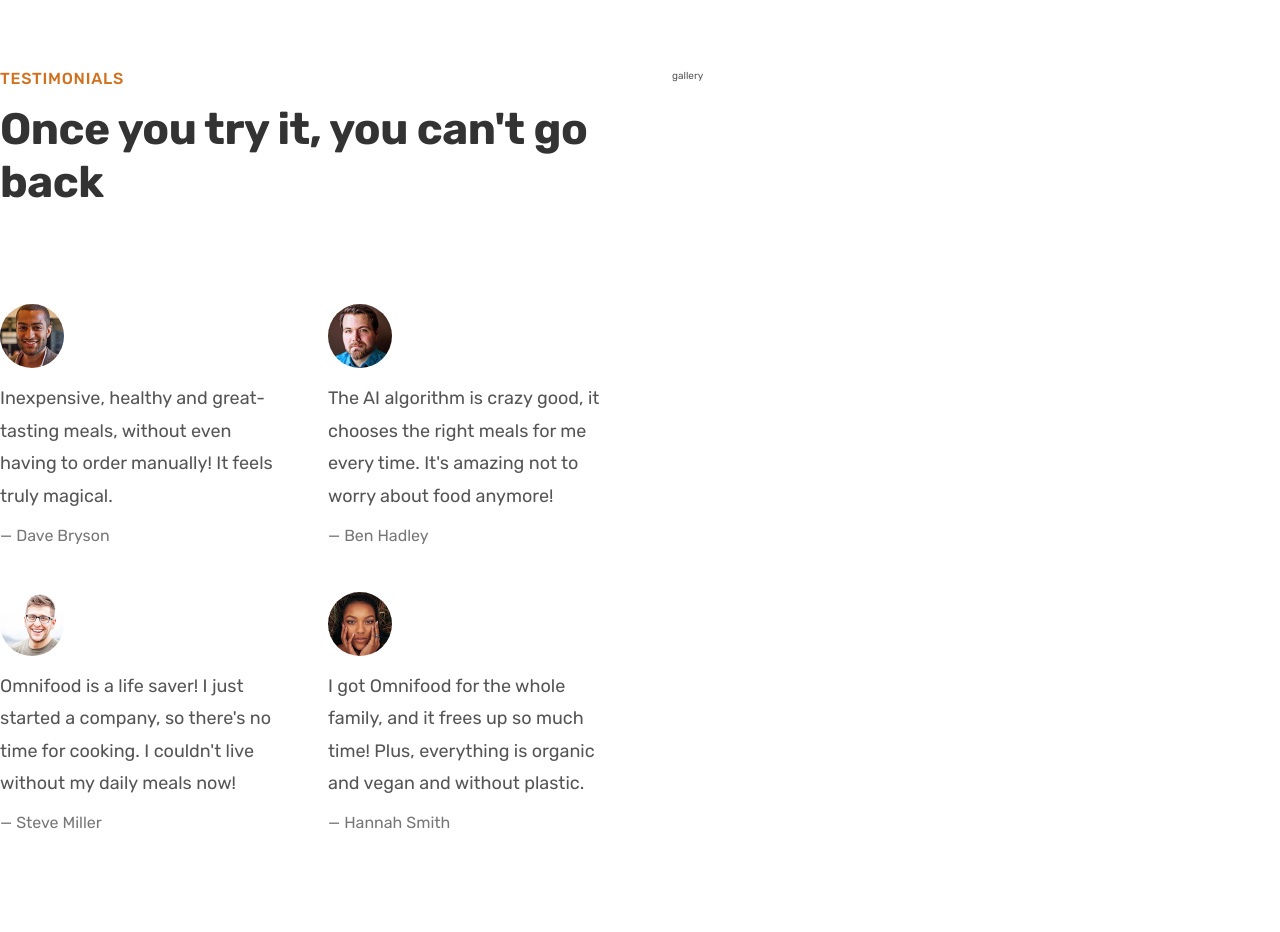
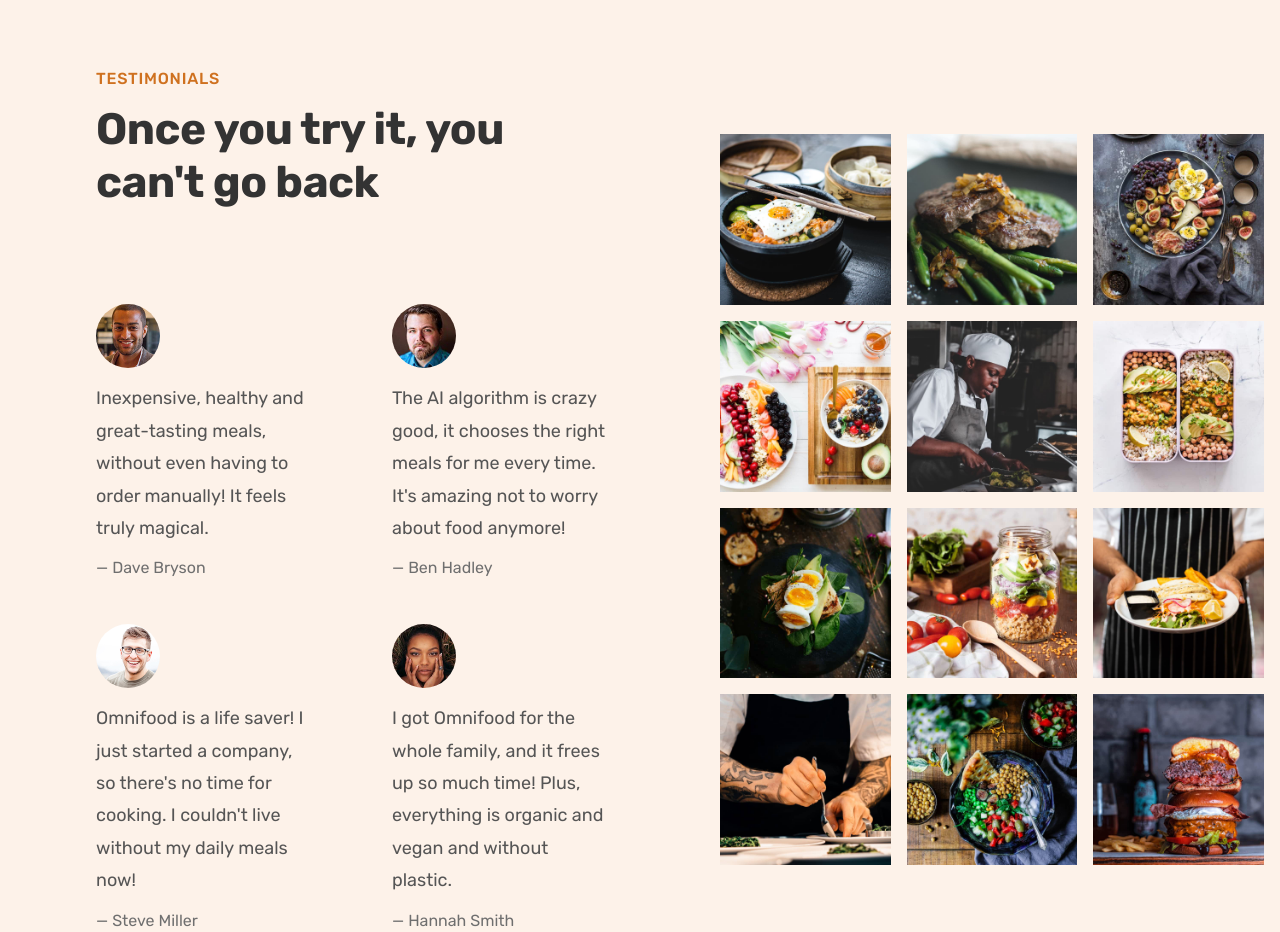
Before and after one commit to molinarijess/omnifood, a plain HTML site: page index.html in a window 1280 px wide. Shown: the part 3580-4512 px from the top of the page. Drawn offline with nearby package versions, Linux system fonts and the light colour scheme.

Commit message:
updated html and css

```diff
--- a/css/style.css
+++ b/css/style.css
@@ -315,13 +315,21 @@ body {
 }
 
 .section-testimonials {
-  padding: 9.6rem 0;
+  align-items: center;
+  background-color: var(--tint-brand-color);
+  display: grid;
+  grid-template-columns: 55fr 45fr;
+}
+
+.testimonials-container {
+  padding: 9.6rem;
 }
 
 .testimonials {
   display: grid;
   grid-template-columns: 1fr 1fr;
-  gap: 4.8rem;
+  row-gap: 4.8rem;
+  column-gap: 8rem;
 }
 
 .testimonial-img {
@@ -336,6 +344,27 @@ body {
   margin-bottom: 1.6rem;
 }
 .testimonial-name {
-  color: #777;
+  color: #6f6f6f;
   font-size: 1.6rem;
 }
+
+.gallery {
+  display: grid;
+  gap: 1.6rem;
+  grid-template-columns: repeat(3, 1fr);
+  padding: 1.6rem;
+}
+
+.gallery-item {
+  overflow: hidden;
+}
+
+.gallery-item img {
+  display: block;
+  transition: all 0.4s;
+  width: 100%;
+}
+
+.gallery-item img:hover {
+  transform: scale(1.1);
+}
--- a/index.html
+++ b/index.html
@@ -263,8 +263,8 @@
         </div>
       </section>
 
-      <section class="section-testimonials grid grid--2-cols">
-        <div class="testimonial-container">
+      <section class="section-testimonials">
+        <div class="testimonials-container">
           <span class="subheading">Testimonials</span>
           <h2 class="heading-secondary">Once you try it, you can't go back</h2>
           <div class="testimonials">
@@ -321,7 +321,80 @@
             </figure>
           </div>
         </div>
-        <div class="gallery">gallery</div>
+        <div class="gallery">
+          <figure class="gallery-item">
+            <img
+              src="img/gallery/gallery-1.jpg"
+              alt="Photo of beautifully arranged food"
+            />
+          </figure>
+          <figure class="gallery-item">
+            <img
+              src="img/gallery/gallery-2.jpg"
+              alt="Photo of beautifully arranged food"
+            />
+          </figure>
+          <figure class="gallery-item">
+            <img
+              src="img/gallery/gallery-3.jpg"
+              alt="Photo of beautifully arranged food"
+            />
+          </figure>
+          <figure class="gallery-item">
+            <img
+              src="img/gallery/gallery-4.jpg"
+              alt="Photo of beautifully arranged food"
+            />
+          </figure>
+          <figure class="gallery-item">
+            <img
+              src="img/gallery/gallery-5.jpg"
+              alt="Photo of beautifully arranged food"
+            />
+          </figure>
+          <figure class="gallery-item">
+            <img
+              src="img/gallery/gallery-6.jpg"
+              alt="Photo of beautifully arranged food"
+            />
+          </figure>
+          <figure class="gallery-item">
+            <img
+              src="img/gallery/gallery-7.jpg"
+              alt="Photo of beautifully arranged food"
+            />
+          </figure>
+          <figure class="gallery-item">
+            <img
+              src="img/gallery/gallery-8.jpg"
+              alt="Photo of beautifully arranged food"
+            />
+          </figure>
+          <figure class="gallery-item">
+            <img
+              src="img/gallery/gallery-9.jpg"
+              alt="Photo of beautifully arranged food"
+            />
+          </figure>
+          <figure class="gallery-item">
+            <img
+              src="img/gallery/gallery-10.jpg"
+              alt="Photo of beautifully arranged food"
+            />
+          </figure>
+          <figure class="gallery-item">
+            <img
+              src="img/gallery/gallery-11.jpg"
+              alt="Photo of beautifully arranged food"
+            />
+          </figure>
+          <figure class="gallery-item">
+            <img
+              src="img/gallery/gallery-12.jpg"
+              alt="Photo of beautifully arranged food"
+            />
+          </figure>
+        </div>
       </section>
     </main>
 
```
Also changed, not shown: 1 other file.
